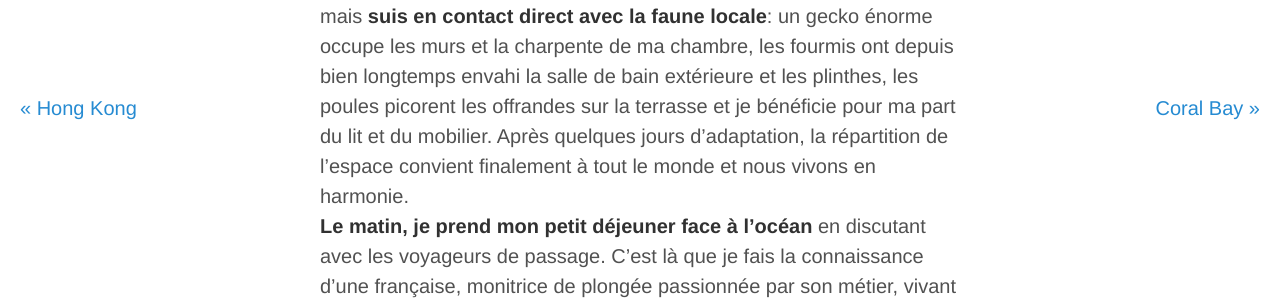
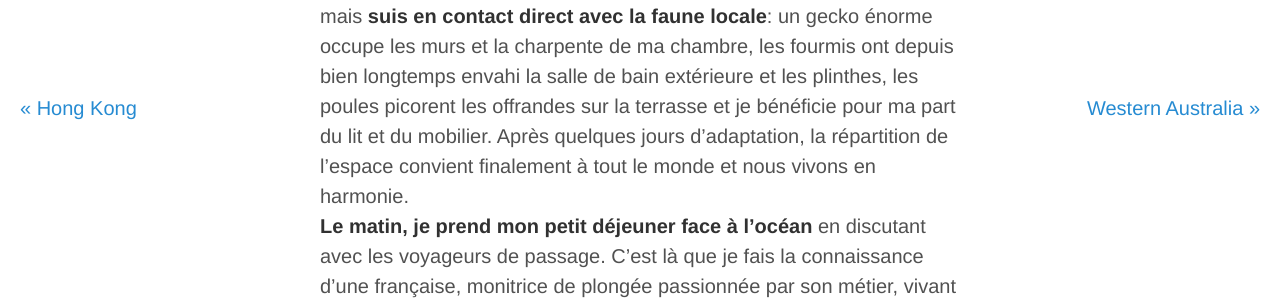
Before and after one commit to crossingborders/crossingborders.github.io, a Jekyll site: the page built from _posts/2014-09-10-Bali-la-mystique.md, in a window 1280 px wide. Shown: the part 757-1057 px from the top of the page. Built offline with Jekyll 4.4.1, drawn with Linux system fonts in a browser that asks for light colours; Markdown is read by kramdown in place of the engine named in the settings.

Commit message:
Update 2014-11-11-Vaste-Australie.md

```diff
--- a/_posts/2014-11-11-Vaste-Australie.md
+++ b/_posts/2014-11-11-Vaste-Australie.md
@@ -1,12 +1,13 @@
 ---
 layout: post
 title: "8. Vaste Australie"
-zone: Coral Bay
+zone: Western Australia
 photoset: "72157651710239388"
 places:
   - name: Darwin
   - name: Broome
   - name: Exmouth
+  - name: Coral Bay
   - name: Perth
   - name: Melbourne
   - name: Sydney
```
